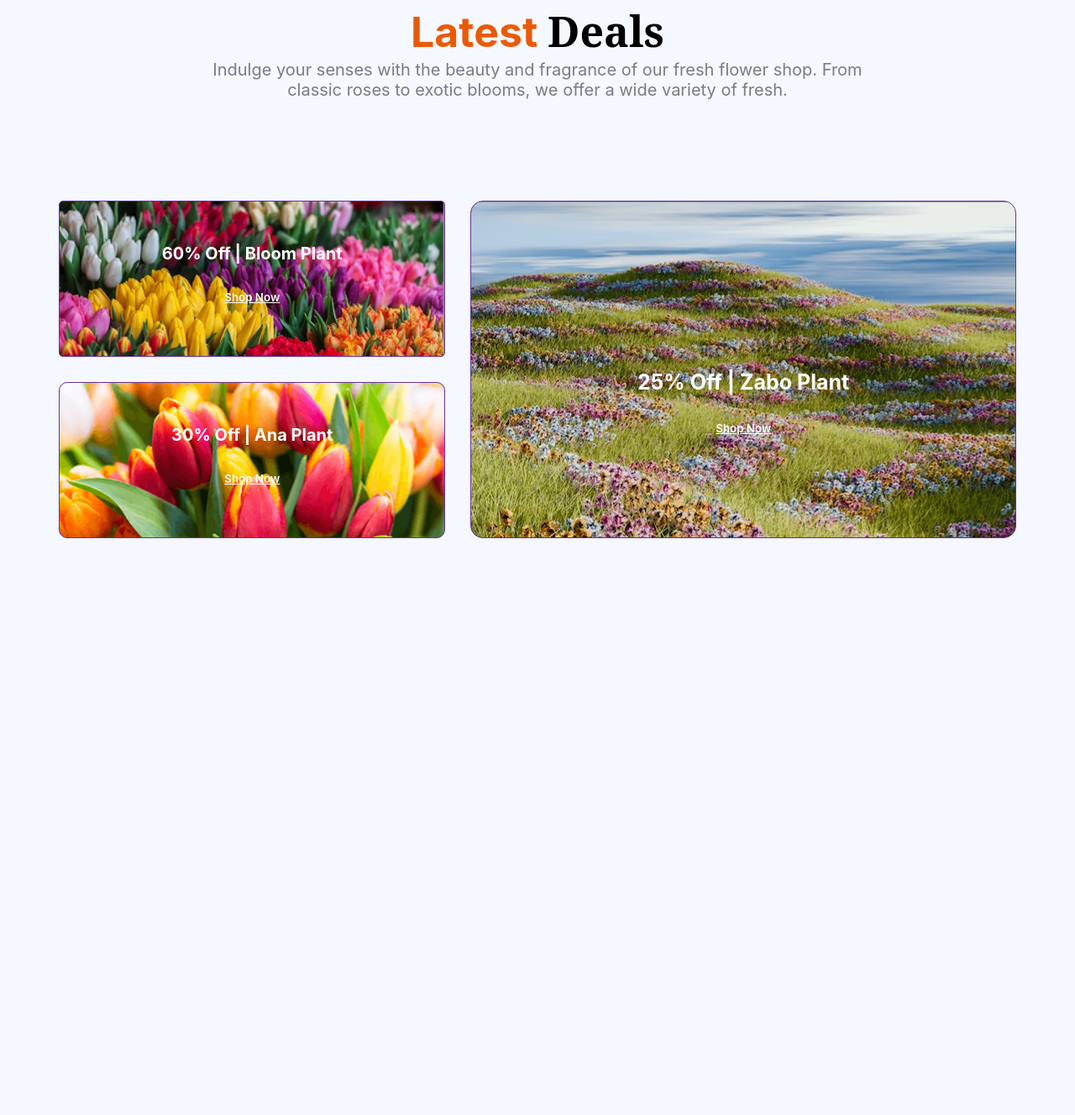
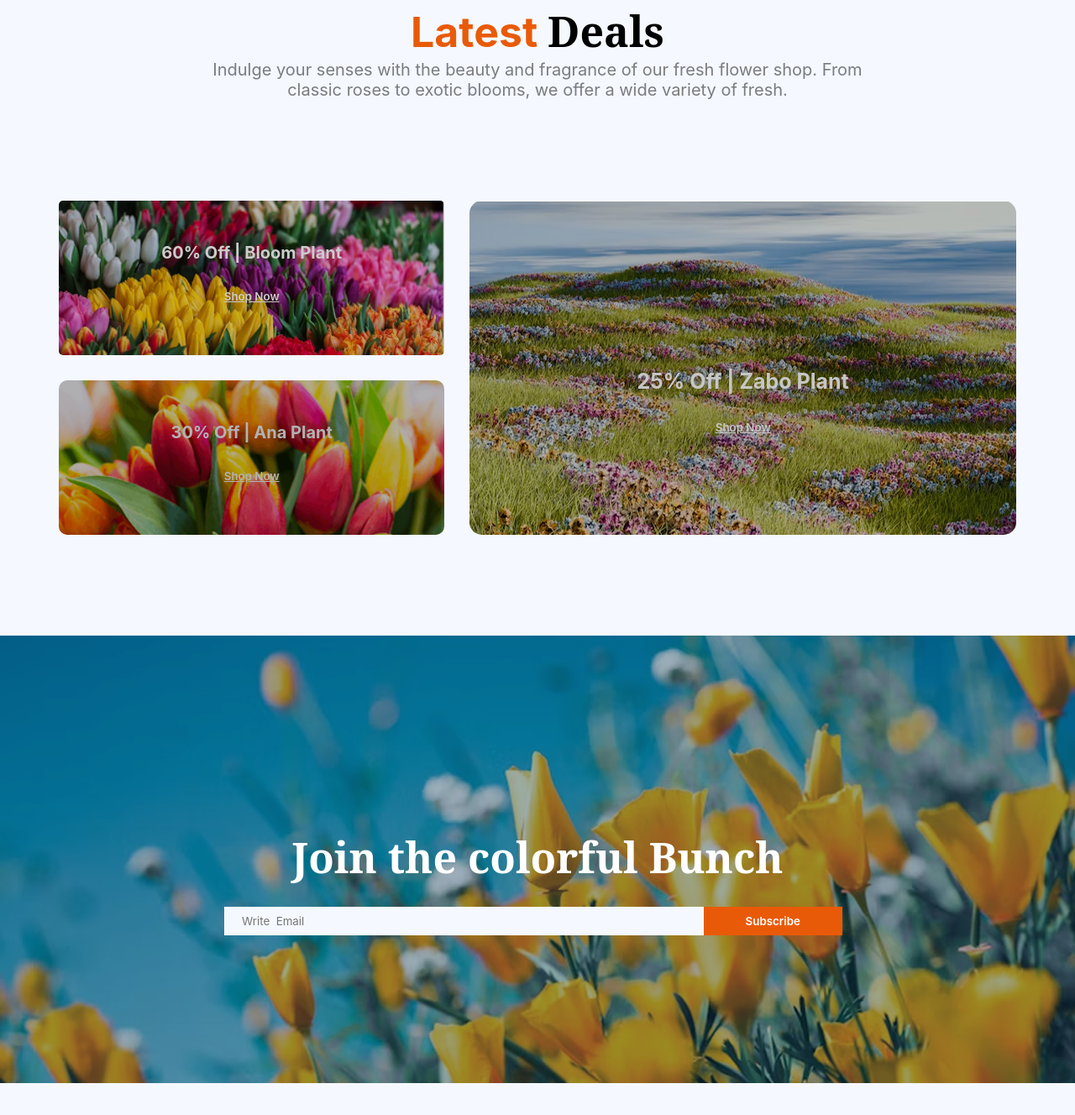
Before and after one commit to SR-JISAN/Assingment-02, a plain HTML site: page index.html in a window 1280 px wide. Shown: the part 2744-4072 px from the top of the page at 84% size. Before the commit the page ends 3385 px from the top, so only its background shows below. Drawn offline with Linux system fonts and the light colour scheme.

Commit message:
join-done

```diff
--- a/index.html
+++ b/index.html
@@ -190,6 +190,14 @@
                 </div>
 
                </section>
+               <!-- ---------------join---section------------------ -->
+                <section>
+                    <div class="join-container">
+                        <h1 class="font-family">Join the colorful Bunch</h1>
+                        <input type="email" placeholder="Write  Email">
+                        <button class="plant-btn customized">Subscribe</button>
+                    </div>
+                </section>
     </main>
     <footer>
 
--- a/styles/styles.css
+++ b/styles/styles.css
@@ -155,6 +155,12 @@
     background-color: rgb(233, 90, 8);
     padding: 12px 87px;
     border: 0px;
+    transition: 1s;
+}
+.plant-btn:hover{
+    box-shadow: 0 4px 8px 0 rgba(0, 0, 0, 0.2), 0 6px 20px 0 rgba(0, 0, 0, 0.19);
+    cursor: pointer;
+    border-radius: 8px;
 }
 /* --------------------badge----------- */
 
@@ -176,6 +182,16 @@
     top: -85px;
     left: 405px;
     background: none;
+    animation: spin 4s linear infinite;
+}
+@keyframes spin{
+    0% {
+        transform: rotate(0deg);
+      }
+      100% {
+        transform: rotate(360deg);
+      }
+
 }
 .badge-content>h2{
     color: rgb(0, 0, 0);
@@ -213,35 +229,34 @@
 
 }
 .img-1{
-     grid-area: img-1;
-    border: 1px solid rebeccapurple;
+    grid-area: img-1;
     padding: 50px 65px;
-    background: url(../image/deal-bloom.png) rgba(0, 0, 0, 0.4);
+    border-radius: 5px;
+    text-align: center;
+    background-image: url(../image/deal-bloom.png);
+    filter: brightness(80%);
     background-repeat: no-repeat;
-    border-radius: 5px;
     background-size: cover;
+}
+
+.img-2{
+    grid-area: img-2;
     text-align: center;
-}
-.img-2{
-     grid-area: img-2;
-     text-align: center;
-    border: 1px solid rebeccapurple;
     padding: 50px 65px;
-    background: url(../image/deal-ana.png) rgba(0, 0, 0, 0.4);
+    border-radius: 10px;
+    background-image: url(../image/deal-ana.png);
+    filter: brightness(70%);
+    background-repeat: no-repeat;
     background-size: cover;
-    background-repeat: no-repeat;
-    border-radius: 10px;
 }
 .img-3{
-     grid-area: img-3;
-    border: 1px solid rebeccapurple;
+    grid-area: img-3;
     padding: 50px 65px;
-    background: url(../image/deal-zabo.png)rgba(0, 0, 0, 0.4);
+    background: url(../image/deal-zabo.png);
+    filter: brightness(78%);
     background-repeat: no-repeat;
-    background-color: rgba(0, 0, 0, 0.4);
     text-align: center;
     border-radius: 15px;
-    align-items: center;
     padding-top: 200px;
 }
 .img-1>h3{
@@ -270,6 +285,14 @@
     padding: 12px 87px;
     border: 0px;
     text-decoration: underline;
+    transition: 1s;
+}
+.deals-btn:hover{
+    cursor: pointer;
+    background-color: rgba(206, 228, 207, 0.368);
+    border-radius: 10px;
+    border: 1px solid ;
+
 }
 .deals-container{
     display: grid;
@@ -278,7 +301,38 @@
                          'img-2 img-3 img-3 img-3'
     ;
 }
-
+/* --------------join-------------- */
+.join-container{
+    margin-top: 120px;
+    margin-bottom: 50px;
+    background-image: url(../image/news-letter-bg.png);
+    background-repeat: no-repeat;
+    height: 533px;
+    text-align: center;
+    align-items: center;
+    padding-top: 18%;
+}
+.join-container>h1{
+    font-size: 50px;
+    font-weight: 700;
+    color: rgb(255, 255, 255);
+    background: none;
+}
+.join-container> input{
+    padding: 8px 20px;
+    margin-top: 25px;
+    width: 45%;
+    border: 1px solid rgb(255, 255, 255);
+}
+.customized{
+    padding: 9px 50px;
+    position: relative;
+    left: -10px;
+}
+.customized:hover{
+    padding: 10px 50px;
+    border-radius: 0px 10px 10px 0px;
+}
 
 
 
@@ -371,5 +425,18 @@
     margin: auto;
     gap: 13px;
    }
-
+   /* --------------join-------------- */
+.join-container{
+    padding-top: 40%;
+    height: 426px;
 }
+.join-container>h1{
+    font-size: 28px;
+}
+.customized{
+    padding: 9px 25px;
+}
+.customized:hover{
+    padding: 10px 25px;
+}
+}
```
